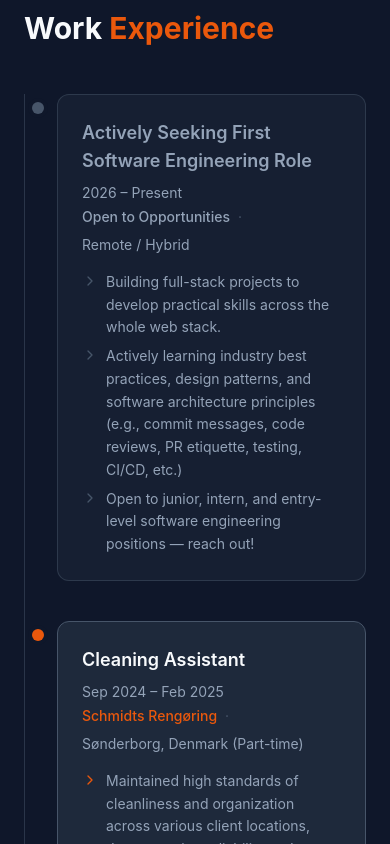
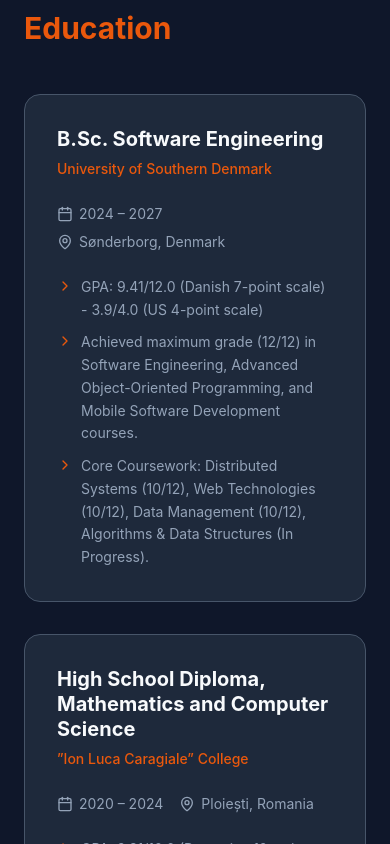
Before and after one commit to Rinpyre/Portfolio, a React (Vite) app: page / in a window 390 px wide. Shown: the part 4380-5224 px from the top of the page. Built offline with nearby package versions, Linux system fonts and the light colour scheme.

Commit message:
feat(portfolio): Add Education section and update portfolio data

```diff
--- /dev/null
+++ b/src/components/features/EducationSection.jsx
@@ -0,0 +1,84 @@
+import { ChevronRight, Calendar, MapPin } from 'lucide-react'
+import { EDUCATION } from '@data'
+
+export function EducationSection() {
+    return (
+        <section id="education" className="mx-auto max-w-6xl px-6 py-24">
+            <h2 className="text-snow mb-12 text-3xl font-bold">
+                <span className="text-accent">Education</span>
+            </h2>
+
+            <div className="grid gap-8 md:grid-cols-2 xl:grid-cols-1">
+                {EDUCATION.map(
+                    ({ degree, school, schoolUrl, period, location, details, isPlaceholder }) => (
+                        <div
+                            key={`${degree}-${school}`}
+                            className={`group relative flex flex-col justify-between overflow-hidden rounded-2xl border p-8 transition-all hover:-translate-y-1 hover:shadow-lg ${
+                                isPlaceholder
+                                    ? 'border-border/50 bg-secondary/30 hover:border-border/80'
+                                    : 'border-border bg-secondary hover:border-accent/50'
+                            }`}
+                        >
+                            <div className="relative z-10">
+                                <div className="mb-6 flex items-start gap-4">
+                                    <div>
+                                        <h3
+                                            className={`text-xl leading-tight font-bold ${
+                                                isPlaceholder ? 'text-metadata' : 'text-snow'
+                                            }`}
+                                        >
+                                            {degree}
+                                        </h3>
+                                        <div className="mt-1">
+                                            {schoolUrl ? (
+                                                <a
+                                                    href={schoolUrl}
+                                                    target="_blank"
+                                                    rel="noopener noreferrer"
+                                                    className="text-accent hover:text-accent-light text-sm font-medium transition-colors"
+                                                >
+                                                    {school}
+                                                </a>
+                                            ) : (
+                                                <span className="text-metadata text-sm font-medium">
+                                                    {school}
+                                                </span>
+                                            )}
+                                        </div>
+                                    </div>
+                                </div>
+
+                                <div className="mb-6 flex flex-wrap gap-x-4 gap-y-2 text-xs">
+                                    <div className="text-metadata flex items-center gap-1.5">
+                                        <Calendar className="h-4 w-4" />
+                                        <span className="text-sm">{period}</span>
+                                    </div>
+                                    <div className="text-metadata flex items-center gap-1.5">
+                                        <MapPin className="h-4 w-4" />
+                                        <span className="text-sm">{location}</span>
+                                    </div>
+                                </div>
+
+                                <ul className="space-y-2.5">
+                                    {details.map((detail, i) => (
+                                        <li
+                                            key={i}
+                                            className="text-metadata flex items-start gap-2 text-sm leading-relaxed"
+                                        >
+                                            <ChevronRight
+                                                className={`mt-0.5 h-4 w-4 shrink-0 ${
+                                                    isPlaceholder ? 'text-border' : 'text-accent'
+                                                }`}
+                                            />
+                                            <span className="whitespace-pre-line">{detail}</span>
+                                        </li>
+                                    ))}
+                                </ul>
+                            </div>
+                        </div>
+                    )
+                )}
+            </div>
+        </section>
+    )
+}
--- a/src/components/features/index.js
+++ b/src/components/features/index.js
@@ -1,5 +1,6 @@
 export * from './HeroSection'
 export * from './AboutSection'
 export * from './ProjectsSection'
+export * from './EducationSection'
 export * from './ExperienceSection'
 export * from './ContactSection'
--- a/src/data/portfolio.js
+++ b/src/data/portfolio.js
@@ -72,6 +72,31 @@
     }
 ]
 
+export const EDUCATION = [
+    {
+        degree: 'B.Sc. Software Engineering',
+        school: 'University of Southern Denmark',
+        schoolUrl: 'https://www.sdu.dk/en/uddannelse/bachelor/softwareengineering-sb/',
+        period: '2024 – 2027',
+        location: 'Sønderborg, Denmark',
+        isPlaceholder: false,
+        details: [
+            'GPA: 9.41/12.0 (Danish 7-point scale) - 3.9/4.0 (US 4-point scale)',
+            'Achieved maximum grade (12/12) in Software Engineering, Advanced Object-Oriented Programming, and Mobile Software Development courses.',
+            'Core Coursework: Distributed Systems (10/12), Web Technologies (10/12), Data Management (10/12), Algorithms & Data Structures (In Progress).'
+        ]
+    },
+    {
+        degree: 'High School Diploma, Mathematics and Computer Science',
+        school: '”Ion Luca Caragiale” College',
+        schoolUrl: 'https://cn-caragiale.ro/',
+        period: '2020 – 2024',
+        location: 'Ploiești, Romania',
+        isPlaceholder: false,
+        details: ['GPA: 9.31/10.0 (Romanian 10-point scale) - 3.72/4.0 (US 4-point scale)']
+    }
+]
+
 // TODO: Update with actual experience once I have it.
 export const EXPERIENCE = [
     {
@@ -106,6 +131,7 @@
 export const NAV_LINKS = [
     { label: 'About', href: '#about' },
     { label: 'Projects', href: '#projects' },
+    { label: 'Education', href: '#education' },
     { label: 'Experience', href: '#experience' },
     { label: 'Contact', href: '#contact' }
 ]
--- a/src/routes/home.jsx
+++ b/src/routes/home.jsx
@@ -3,6 +3,7 @@
     HeroSection,
     AboutSection,
     ProjectsSection,
+    EducationSection,
     ExperienceSection,
     ContactSection
 } from '@components/features'
@@ -14,6 +15,7 @@
             <HeroSection />
             <AboutSection />
             <ProjectsSection />
+            <EducationSection />
             <ExperienceSection />
             <ContactSection />
         </main>
```
